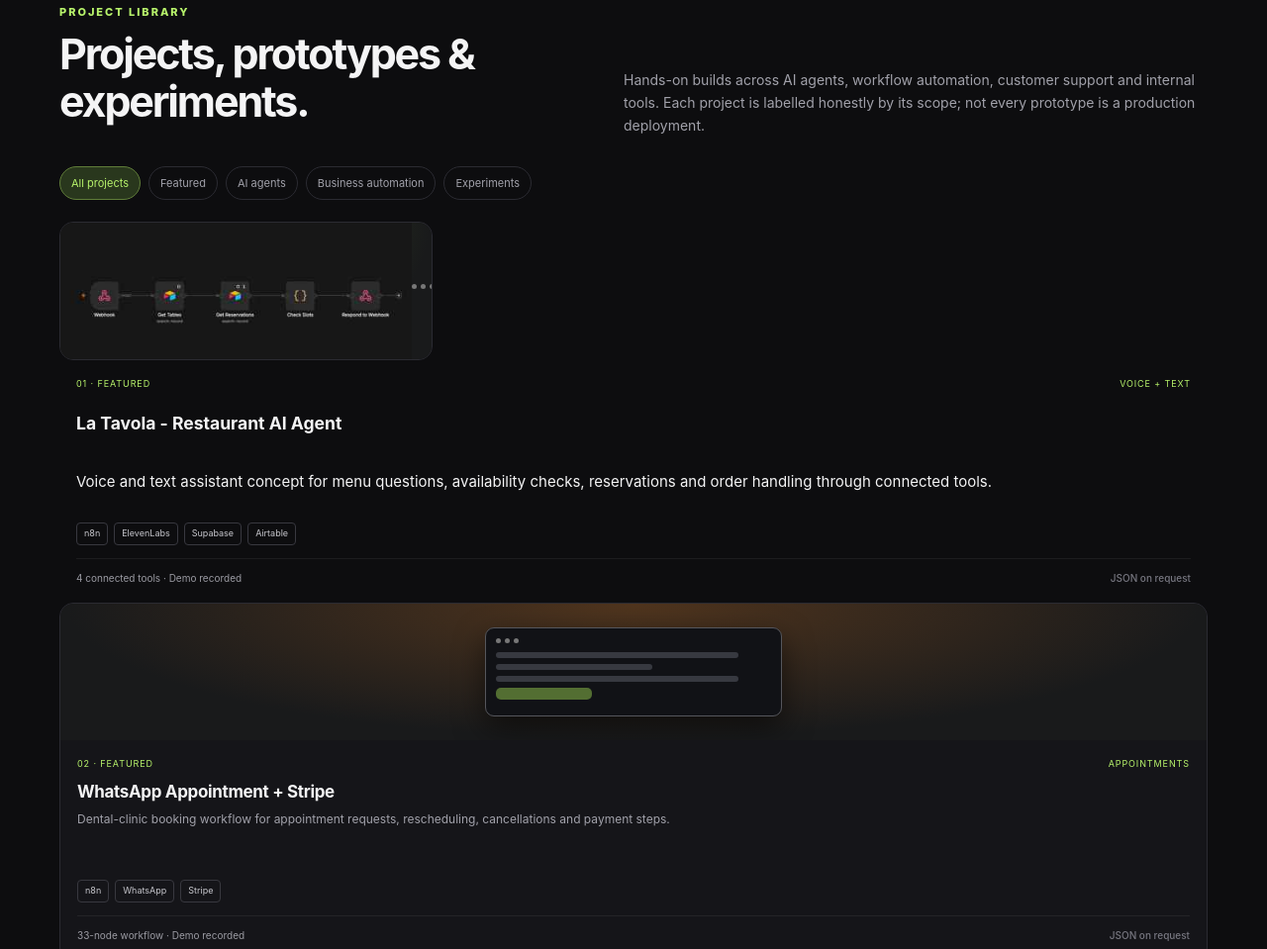
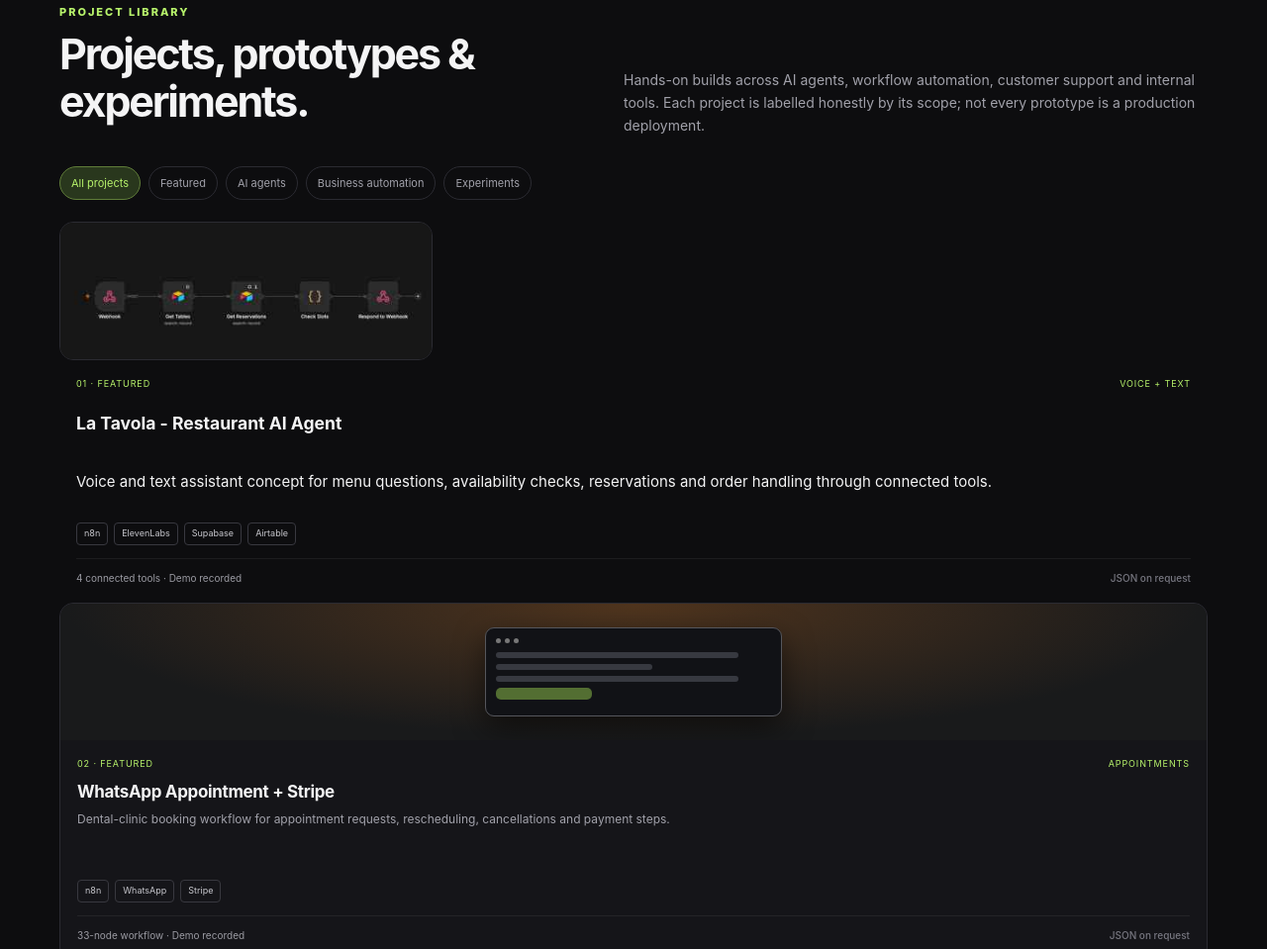
Before and after one commit to efad-sarkar/efad-sarkar.github.io, a plain HTML site: page index.html in a window 1280 px wide. Shown: the part 1393-2352 px from the top of the page at 99% size. Drawn offline with Linux system fonts and the light colour scheme.

Commit message:
Fix project screenshot card markup

```diff
--- a/index.html
+++ b/index.html
@@ -40,7 +40,7 @@ section{padding:76px 0;border-top:1px solid #ffffff0c}.section-head{display:flex
 <section id="projects"><div class="wrap"><div class="eyebrow">Project library</div><div class="section-head"><div><h2 class="section-title">Projects, prototypes & experiments.</h2></div><p>Hands-on builds across AI agents, workflow automation, customer support and internal tools. Each project is labelled honestly by its scope; not every prototype is a production deployment.</p></div>
 <div class="filters" aria-label="Filter projects"><button class="filter active" data-filter="all">All projects</button><button class="filter" data-filter="featured">Featured</button><button class="filter" data-filter="agents">AI agents</button><button class="filter" data-filter="business">Business automation</button><button class="filter" data-filter="experiments">Experiments</button></div>
 <div class="grid" id="projectGrid">
-<article class="card" data-category="featured agents"><div class="cover"><img src="assets/restaurant-agent.jpg" alt="Actual La Tavola restaurant voice agent workflow screenshot" loading="lazy" decoding="async"><div class="dots"><i></i><i></i><i></i></div><div class="line"></div><div class="line s"></div><div class="line"></div><div class="line g"></div></div></div><div class="card-body"><div class="meta"><span>01 · Featured</span><span>Voice + text</span></div><h3>La Tavola - Restaurant AI Agent</h3><p>Voice and text assistant concept for menu questions, availability checks, reservations and order handling through connected tools.</p><div class="tags"><span class="tag">n8n</span><span class="tag">ElevenLabs</span><span class="tag">Supabase</span><span class="tag">Airtable</span></div><div class="card-foot"><span class="kind">4 connected tools · Demo recorded</span><span class="json muted">JSON on request</span></div></div></article>
+<article class="card" data-category="featured agents"><div class="cover"><img src="assets/restaurant-agent.jpg" alt="La Tavola restaurant voice assistant availability tool screenshot" loading="lazy" decoding="async"></div></div><div class="card-body"><div class="meta"><span>01 · Featured</span><span>Voice + text</span></div><h3>La Tavola - Restaurant AI Agent</h3><p>Voice and text assistant concept for menu questions, availability checks, reservations and order handling through connected tools.</p><div class="tags"><span class="tag">n8n</span><span class="tag">ElevenLabs</span><span class="tag">Supabase</span><span class="tag">Airtable</span></div><div class="card-foot"><span class="kind">4 connected tools · Demo recorded</span><span class="json muted">JSON on request</span></div></div></article>
 <article class="card" data-category="featured business"><div class="cover orange"><div class="mini"><div class="dots"><i></i><i></i><i></i></div><div class="line"></div><div class="line s"></div><div class="line"></div><div class="line g"></div></div></div><div class="card-body"><div class="meta"><span>02 · Featured</span><span>Appointments</span></div><h3>WhatsApp Appointment + Stripe</h3><p>Dental-clinic booking workflow for appointment requests, rescheduling, cancellations and payment steps.</p><div class="tags"><span class="tag">n8n</span><span class="tag">WhatsApp</span><span class="tag">Stripe</span></div><div class="card-foot"><span class="kind">33-node workflow · Demo recorded</span><span class="json muted">JSON on request</span></div></div></article>
 <article class="card" data-category="featured agents"><div class="cover cyan"><div class="mini"><div class="dots"><i></i><i></i><i></i></div><div class="chat"><div class="bubble">Is this product available?</div><div class="bubble r">Here are the details from our catalogue.</div><div class="bubble">Can I get the sizing information?</div></div></div></div><div class="card-body"><div class="meta"><span>03 · Featured</span><span>RAG chatbot</span></div><h3>Clothing Brand Messenger RAG</h3><p>Messenger assistant that answers product questions using retrieved information from a clothing-brand knowledge base.</p><div class="tags"><span class="tag">n8n</span><span class="tag">Gemini</span><span class="tag">Pinecone</span><span class="tag">Meta Messenger</span></div><div class="card-foot"><span class="kind">18-node workflow · Screenshot</span><span class="json muted">JSON on request</span></div></div></article>
 <article class="card" data-category="featured agents"><div class="cover purple"><div class="mini"><div class="dots"><i></i><i></i><i></i></div><div class="line"></div><div class="line s"></div><div class="line"></div><div class="line g"></div></div></div><div class="card-body"><div class="meta"><span>04 · Featured</span><span>Job search</span></div><h3>AI Job Application Assistant</h3><p>Assists with job application preparation by processing job details and resume information into tailored application output.</p><div class="tags"><span class="tag">n8n</span><span class="tag">AI</span><span class="tag">PDF</span></div><div class="card-foot"><span class="kind">11-node workflow · UI + demo</span><span class="json muted">JSON on request</span></div></div></article>
```
